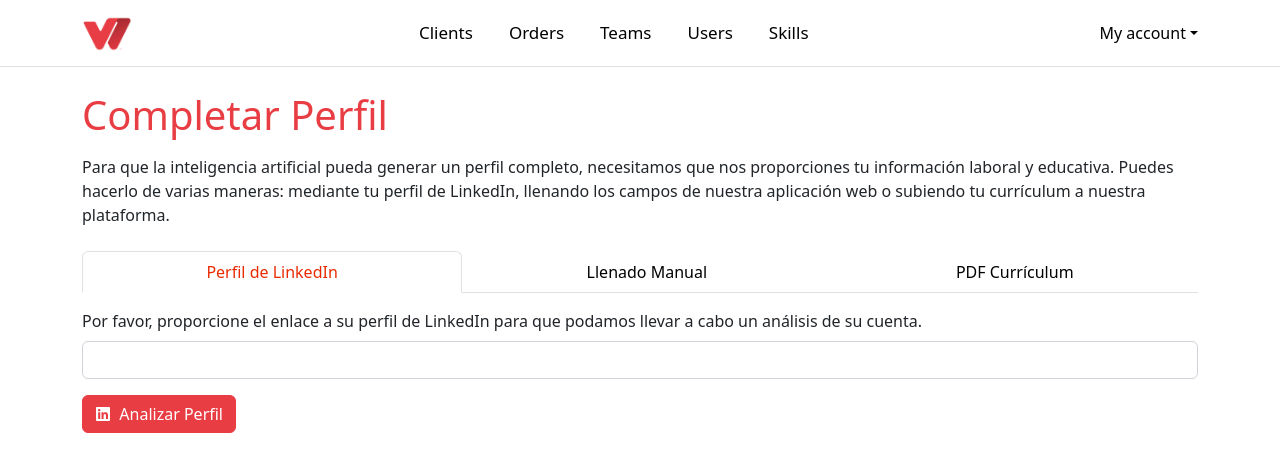
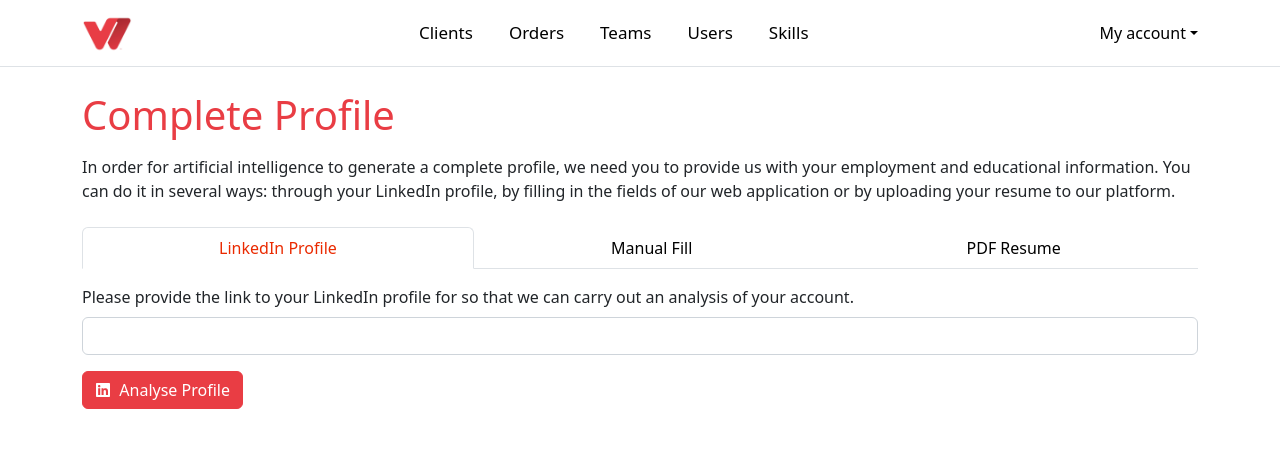
Before and after one commit to wizelineacademy/itesm-socioformador-ene-feb-2023-equipo-2, a Next.js app: page /colaboradores/generar-perfil in a window 1280 px wide. Shown: the top 472 px of the page. Built offline with nearby package versions, Linux system fonts and the light colour scheme; no server answers.

Commit message:
feature/All-text-to-english
All text in spanish was changed to english

```diff
--- a/src/components/EmployeeCreation.tsx
+++ b/src/components/EmployeeCreation.tsx
@@ -66,7 +66,7 @@ const EmployeeCreation = () => {
           <div className="row">
             <div className="col-md">
               <label htmlFor="email" className="form-label">
-                Correo Electrónico:
+                Email:
               </label>
               <input
                 className="form-control"
@@ -80,7 +80,7 @@ const EmployeeCreation = () => {
             </div>
             <div className="col-md">
               <label htmlFor="role" className="form-label">
-                Rol:
+                Role:
               </label>
               {/*<input
                 className="form-control"
@@ -96,7 +96,7 @@ const EmployeeCreation = () => {
             </div>
             <div className="col-md">
               <label htmlFor="department" className="form-label">
-                Departamento:
+                Departament:
               </label>
               {/*<input
                 className="form-control"
--- a/src/pages/admin/skills.tsx
+++ b/src/pages/admin/skills.tsx
@@ -23,7 +23,7 @@ const skills = () => {
         <label htmlFor="department" className="form-label">
           Select department:
         </label>
-        <Select placeholder="Departamento..." />
+        <Select placeholder="Departament..." />
         <label htmlFor="department" className="form-label">
           What skill would you like to add:
         </label>
--- a/src/pages/admin/users.tsx
+++ b/src/pages/admin/users.tsx
@@ -39,7 +39,7 @@ const users = () => {
 
   return (
     <>
-      <Menu titulo={"Buscar Colaboradores"} descripcion={" "} />
+      <Menu titulo={"Search Associates"} descripcion={" "} />
       <EmployeeSearch />
       <div className="container my-4">
         <div className="row">
--- a/src/pages/colaboradores/generar-perfil.tsx
+++ b/src/pages/colaboradores/generar-perfil.tsx
@@ -79,9 +79,9 @@ const generarPerfil: React.FC = () => {
   return (
     <>
       <Menu
-        titulo={"Completar Perfil"}
+        titulo={"Complete Profile"}
         descripcion={
-          "Para que la inteligencia artificial pueda generar un perfil completo, necesitamos que nos proporciones tu información laboral y educativa. Puedes hacerlo de varias maneras: mediante tu perfil de LinkedIn, llenando los campos de nuestra aplicación web o subiendo tu currículum a nuestra plataforma."
+          "In order for artificial intelligence to generate a complete profile, we need you to provide us with your employment and educational information. You can do it in several ways: through your LinkedIn profile, by filling in the fields of our web application or by uploading your resume to our platform."
         }
       />
       <div className="container">
@@ -92,10 +92,10 @@ const generarPerfil: React.FC = () => {
             className="mb-3"
             fill
           >
-            <Tab eventKey="linkedin" title="Perfil de LinkedIn">
+            <Tab eventKey="linkedin" title="LinkedIn Profile">
               <label className="form-label">
-                Por favor, proporcione el enlace a su perfil de LinkedIn para
-                que podamos llevar a cabo un análisis de su cuenta.
+                Please provide the link to your LinkedIn profile for
+                so that we can carry out an analysis of your account.
               </label>
               <input
                 className="form-control"
@@ -108,14 +108,14 @@ const generarPerfil: React.FC = () => {
               {/* Submit button */}
               <button className="btn btn-primary mt-3" onClick={handleSendForm}>
                 <FaIcons.FaLinkedin className="mb-1" />
-                &nbsp;&nbsp;Analizar Perfil
+                &nbsp;&nbsp;Analyse Profile
               </button>
             </Tab>
-            <Tab eventKey="manual" title="Llenado Manual">
+            <Tab eventKey="manual" title="Manual Fill">
               {/* Experience input field */}
               <label className="form-label">
-                ¿Cuántos años de experiencia tienes en desarrollo de software?
-                (Se pueden agregar números decimales)
+                How many years of experience do you have in software development?
+                (Decimal numbers can be added)
               </label>
               <input
                 className="form-control"
@@ -128,8 +128,8 @@ const generarPerfil: React.FC = () => {
               />
               {/* Project type input field */}
               <label className="form-label">
-                ¿Descríbenos en pocas palabras en qué tipo de proyectos has
-                trabajado anteriormente?
+                Describe in a few words what kind of projects you have
+                worked before?
               </label>
               <textarea
                 className="form-control"
@@ -142,8 +142,8 @@ const generarPerfil: React.FC = () => {
               />
               {/* Selected languages input field */}
               <label className="form-label">
-                ¿Qué lenguajes de programación y tecnologías estás más
-                familiarizado?
+                What programming languages and technologies are you most
+                acquainted?
               </label>
               <Select
                 options={options} // sets the available options for the Select component
@@ -152,13 +152,13 @@ const generarPerfil: React.FC = () => {
                 )} // sets the currently selected option(s). Use when isMulti is specified.
                 onChange={handleChangeTechnology} // sets the callback function to handle changes in selected option(s)
                 isMulti // indicates that multiple options can be selected
-                placeholder="Seleccionar tecnologías..."
+                placeholder="Select technologies..."
               />
               {/* <p>{selectedLanguages}</p> */}
               {/* Learning input field */}
               <label className="form-label">
-                ¿Cómo te mantienes actualizado con las últimas tecnologías y
-                tendencias en desarrollo de software?
+                How do you keep up to date with the latest technologies and
+                trends in software development?
               </label>
               <input
                 className="form-control"
@@ -172,14 +172,14 @@ const generarPerfil: React.FC = () => {
               {/* Submit button */}
               <button className="btn btn-primary mt-3" onClick={handleSendForm}>
                 <FaIcons.FaBrain className="mb-1" />
-                &nbsp;&nbsp;Hacer Currículum
+                &nbsp;&nbsp;Make Resume
               </button>
             </Tab>
-            <Tab eventKey="curriculum" title="PDF Currículum">
+            <Tab eventKey="curriculum" title="PDF Resume">
               <Form.Group controlId="formFile" className="mb-3">
                 <Form.Label>
-                  Por favor, proporcione su currículum en formato PDF para poder
-                  revisarlo.
+                  Please provide your resume in PDF format in order to
+                  review it.
                 </Form.Label>
                 <Form.Control type="file" />
               </Form.Group>
```
Also changed, not shown: src/components/EmployeeSearch.tsx (+4 -4 lines).
